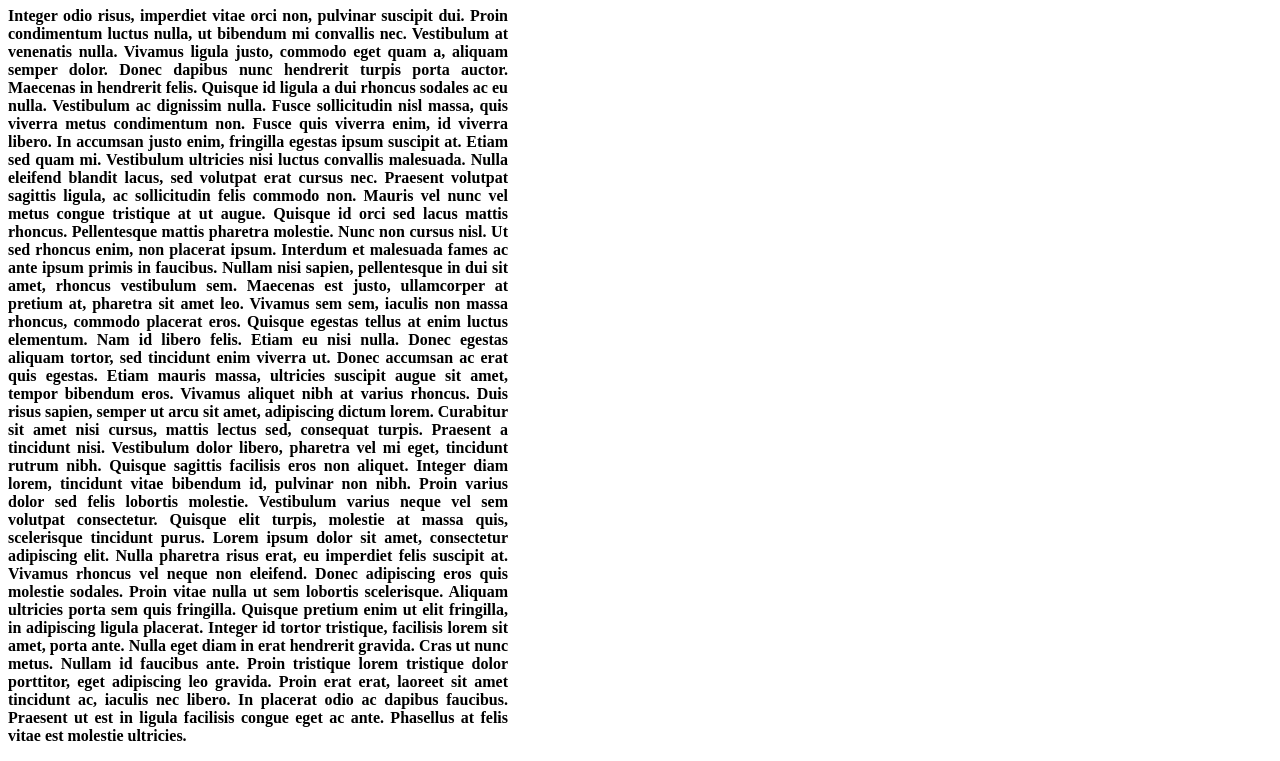
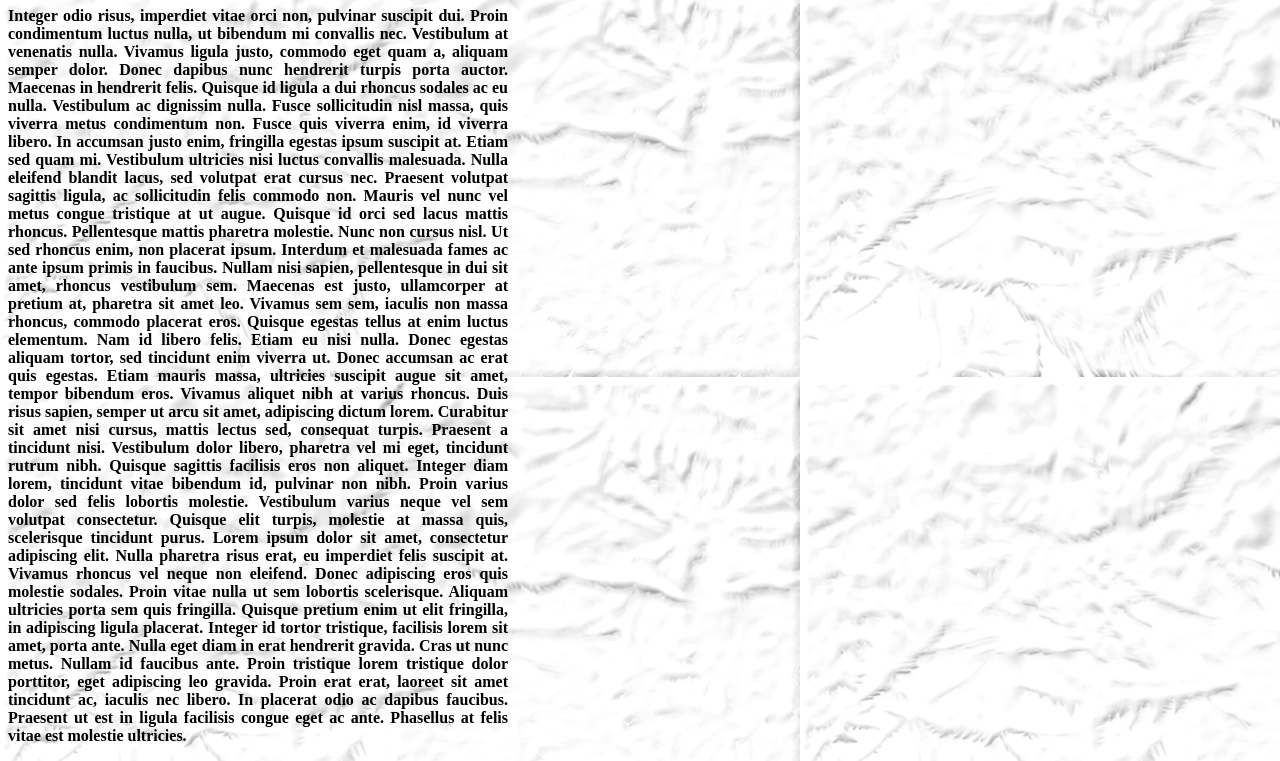
Before and after one commit to umka77789/umka.github.io, a plain HTML site: page lesson7.1.html in a window 1280 px wide. Shown: the part 73-834 px from the top of the page. Drawn offline with Linux system fonts and the light colour scheme.

Commit message:
урок 7.1.

```diff
--- a/styles/style_7.1.css
+++ b/styles/style_7.1.css
@@ -13,5 +13,5 @@ p {
 }
 
 body {
-	background: url(images/1.png);
+	background: url(../images/1.png);
 }
```
